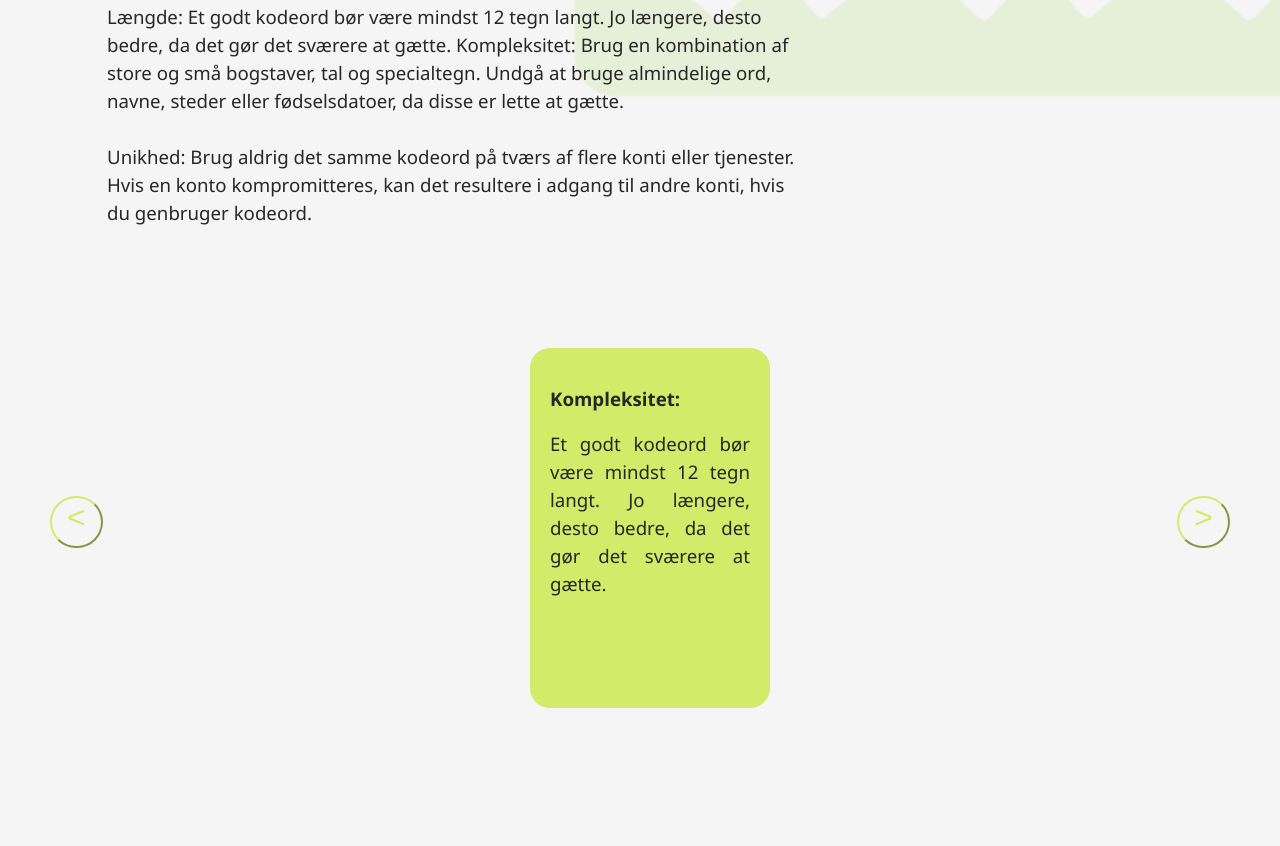
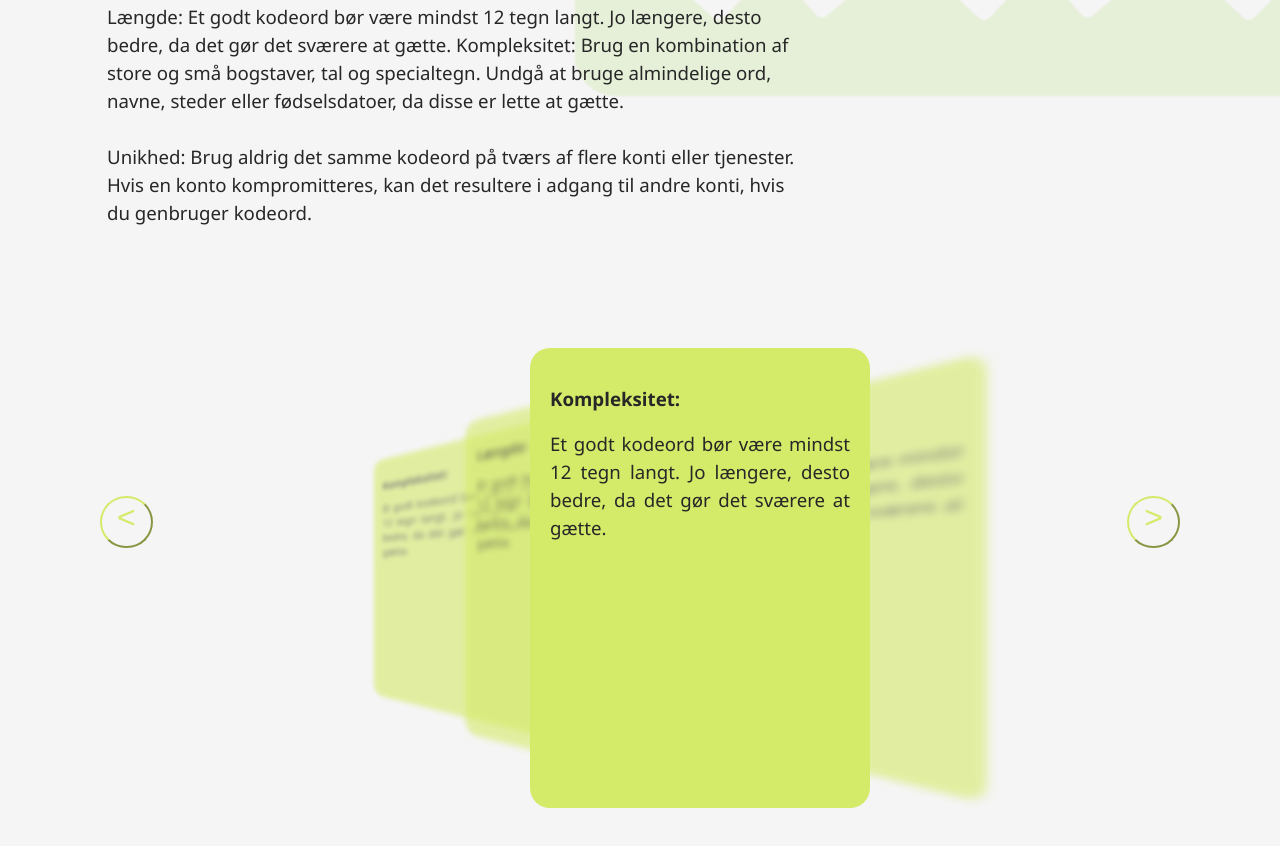
Before and after one commit to carsie01/Passwordsikkerhed, a plain HTML site: page Index.html in a window 1280 px wide. Shown: the part 1184-2030 px from the top of the page. Before the commit the page ends 1902 px from the top, so only its background shows below. Drawn offline with Linux system fonts and the light colour scheme.

Commit message:
loadshow

```diff
--- a/style.scss
+++ b/style.scss
@@ -1,7 +1,4 @@
-@use 'partials'; //Module - loading the partial file as a module
-//et modul er en samling af variabler, mixins og funktioner som kan genbruges i andre filer og som henter koden fra _partial-filen som modul.
-
-//Generel styling
+@use 'partials';
 
 body {
     box-sizing: border-box;
@@ -10,7 +7,6 @@ body {
     font-family: partials.$font;
     background-color: partials.$bg-color;
 
-    /*Nesting - indsætter alle elementer som har direkte relation til øverste element af blokken*/
     p {
         font-size: 14pt;
         color: partials.$text-color;
@@ -38,7 +34,6 @@ img {
 
 header {
     grid-column: 1/6;
-    /*grid column start og slut på en linje i stedet for to*/
     @include partials.flex($justify: space-between);
     background-color: partials.$nav-color;
 
@@ -48,7 +43,7 @@ nav {
     color: partials.$text-color;
     height: 25px;
     padding: 25px;
-    @include partials.flex($justify: space-between); //mixin er blevet kaldt og $justify er ændret
+    @include partials.flex($justify: space-between);
 
     img {
         width: 70px;
@@ -79,7 +74,7 @@ nav {
     color: partials.$primary-color;
 }
 
-/*Header billede*/
+/*Hero billede*/
 .heroimg {
     position: relative;
     margin-left: 50px;
@@ -99,7 +94,7 @@ nav {
 
     a {
         @include partials.cta-tekst;
-        position: absolute; //position: absolute; gør at elementet bliver fjernet fra flowet og kan placeres hvor som helst på siden. Det er dog stadig bundet til det nærmeste forældre element som har position: relative;. Hvis der ikke er nogen forældre element med position: relative; vil det blive bundet til body elementet. Det er nødvendigt at angive top, bottom, left eller right for at placere elementet korrekt. Og for at få teksten over billedet skal position: relative; tilføjes til det nærmeste forældre element og absolut til det element som skal placeres over billedet. Ellers vil det blive placeret i forhold til body elementet og ikke give det ønskede resultat.
+        position: absolute;
 
         &:hover {
             background-color: partials.$secondary-color;
@@ -120,6 +115,8 @@ nav {
 
 .sectionwrapper {
     position: relative;
+    min-height: 100vh;
+
 
     .section-et {
         @include partials.space;
@@ -132,30 +129,30 @@ nav {
 
 /****Slider***/
 .slideinfo {
-    background-color: #F5F5F5;
+    background-color: transparent;
    display: flex;
-   align-items: center;
-   justify-content: center;
+   min-height: 80vh;
+
 
 
     .slider {
         position: relative;
         width: 500%;
         height: 370px;
-        overflow: hidden;
+
     }
 
     .tips {
         position: absolute;
-        width: 200px;
-        height: 320px;
+        width: 300px;
+        height: 420px;
         text-align: justify;
         background-color: #D4EA69;
         border-radius: 20px;
         padding: 20px;
         transition: 0.5s;
         left: calc(50% - 110px);
-        top: 0;
+
     }
 
     #next,
@@ -170,13 +167,14 @@ nav {
         padding-right: 15px;
         padding-bottom: 10px;
         font-size: xx-large;
-        left: 50px;
+        left: 100px;
 
     }
 
     #next {
         left: unset;
-        right: 50px;
+        right: 100px;
+
     }
 
 
```
Also changed, not shown: img-password/låsbg.png (added), style.css, 1 other file.
